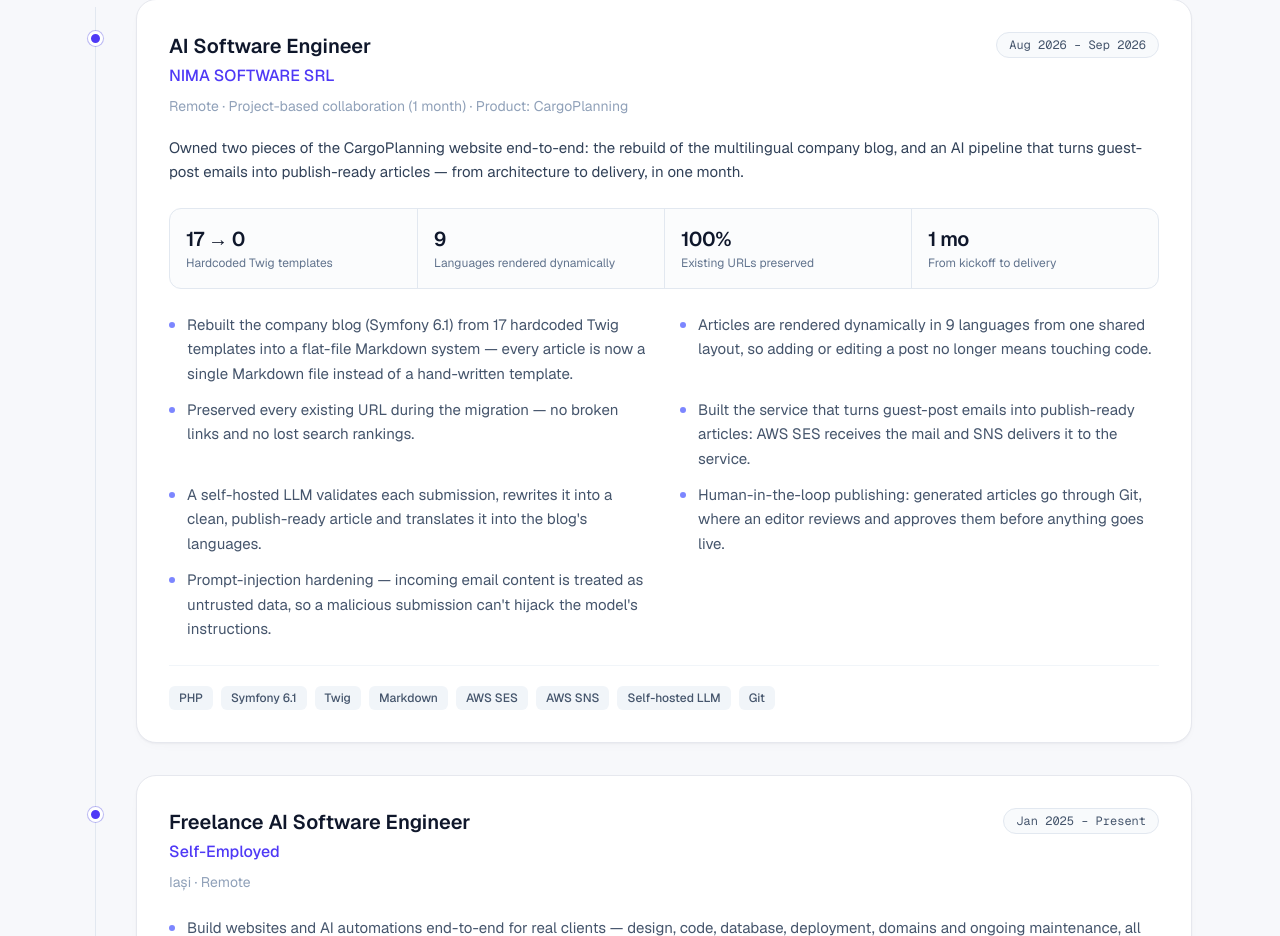
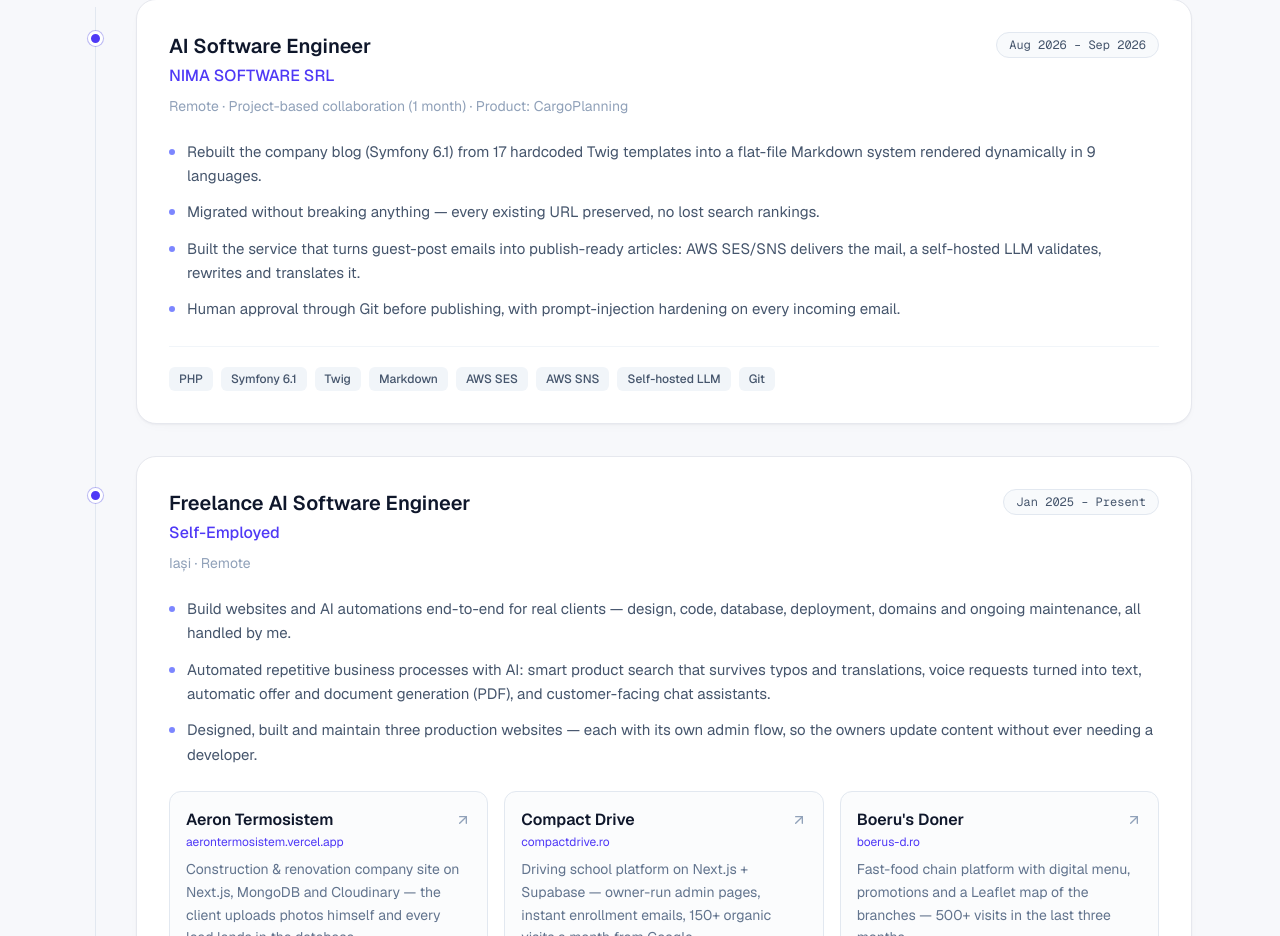
Before and after one commit to buzeu1/portfolio-site, a Next.js app: page / in a window 1280 px wide. Shown: the part 2137-3073 px from the top of the page. Built offline with nearby package versions, Linux system fonts and the light colour scheme.

Commit message:
Simplify NIMA experience entry

```diff
--- a/src/data/portfolio.ts
+++ b/src/data/portfolio.ts
@@ -88,22 +88,11 @@
     company: "NIMA SOFTWARE SRL",
     period: "Aug 2026 – Sep 2026",
     meta: "Remote · Project-based collaboration (1 month) · Product: CargoPlanning",
-    summary:
-      "Owned two pieces of the CargoPlanning website end-to-end: the rebuild of the multilingual company blog, and an AI pipeline that turns guest-post emails into publish-ready articles — from architecture to delivery, in one month.",
-    metrics: [
-      { value: "17 → 0", label: "Hardcoded Twig templates" },
-      { value: "9", label: "Languages rendered dynamically" },
-      { value: "100%", label: "Existing URLs preserved" },
-      { value: "1 mo", label: "From kickoff to delivery" },
-    ],
     points: [
-      "Rebuilt the company blog (Symfony 6.1) from 17 hardcoded Twig templates into a flat-file Markdown system — every article is now a single Markdown file instead of a hand-written template.",
-      "Articles are rendered dynamically in 9 languages from one shared layout, so adding or editing a post no longer means touching code.",
-      "Preserved every existing URL during the migration — no broken links and no lost search rankings.",
-      "Built the service that turns guest-post emails into publish-ready articles: AWS SES receives the mail and SNS delivers it to the service.",
-      "A self-hosted LLM validates each submission, rewrites it into a clean, publish-ready article and translates it into the blog's languages.",
-      "Human-in-the-loop publishing: generated articles go through Git, where an editor reviews and approves them before anything goes live.",
-      "Prompt-injection hardening — incoming email content is treated as untrusted data, so a malicious submission can't hijack the model's instructions.",
+      "Rebuilt the company blog (Symfony 6.1) from 17 hardcoded Twig templates into a flat-file Markdown system rendered dynamically in 9 languages.",
+      "Migrated without breaking anything — every existing URL preserved, no lost search rankings.",
+      "Built the service that turns guest-post emails into publish-ready articles: AWS SES/SNS delivers the mail, a self-hosted LLM validates, rewrites and translates it.",
+      "Human approval through Git before publishing, with prompt-injection hardening on every incoming email.",
     ],
     tech: ["PHP", "Symfony 6.1", "Twig", "Markdown", "AWS SES", "AWS SNS", "Self-hosted LLM", "Git"],
   },
```
